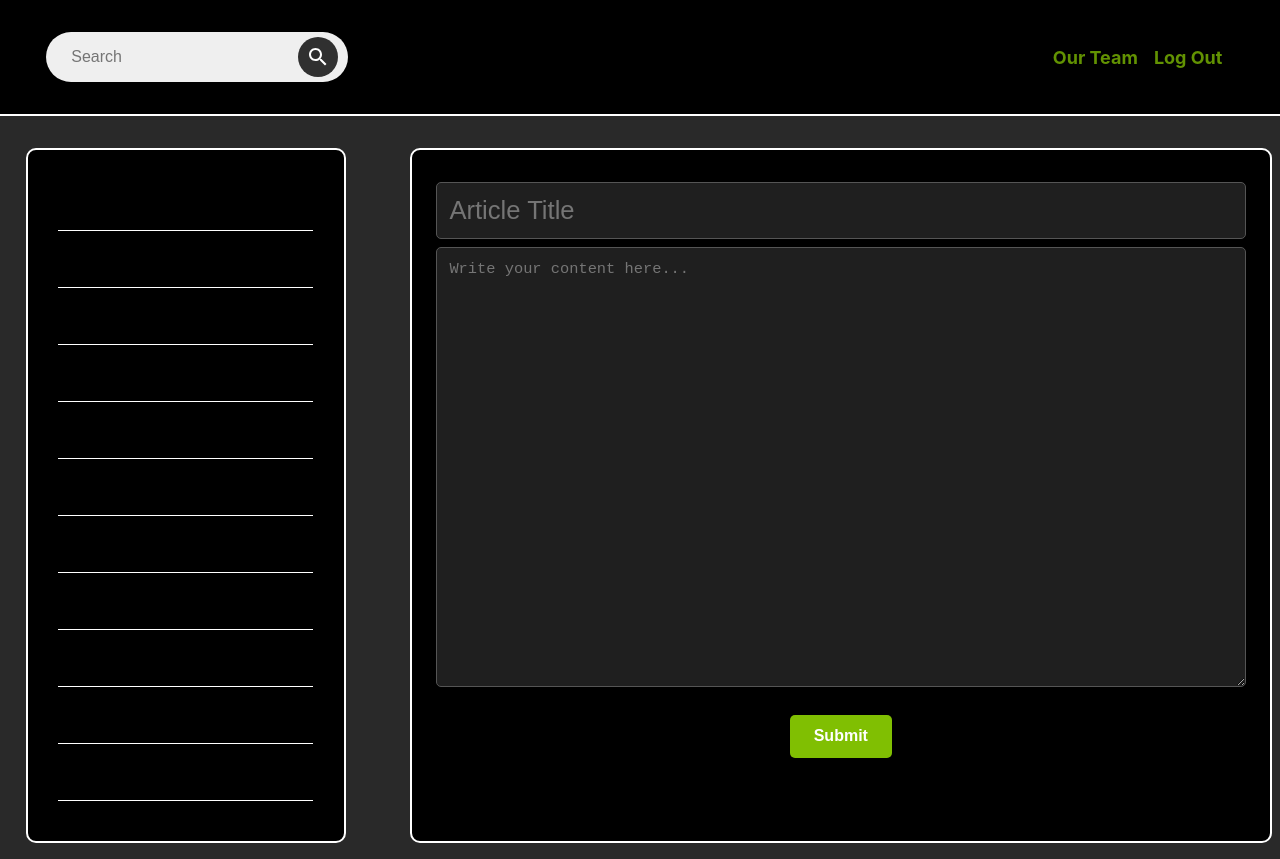
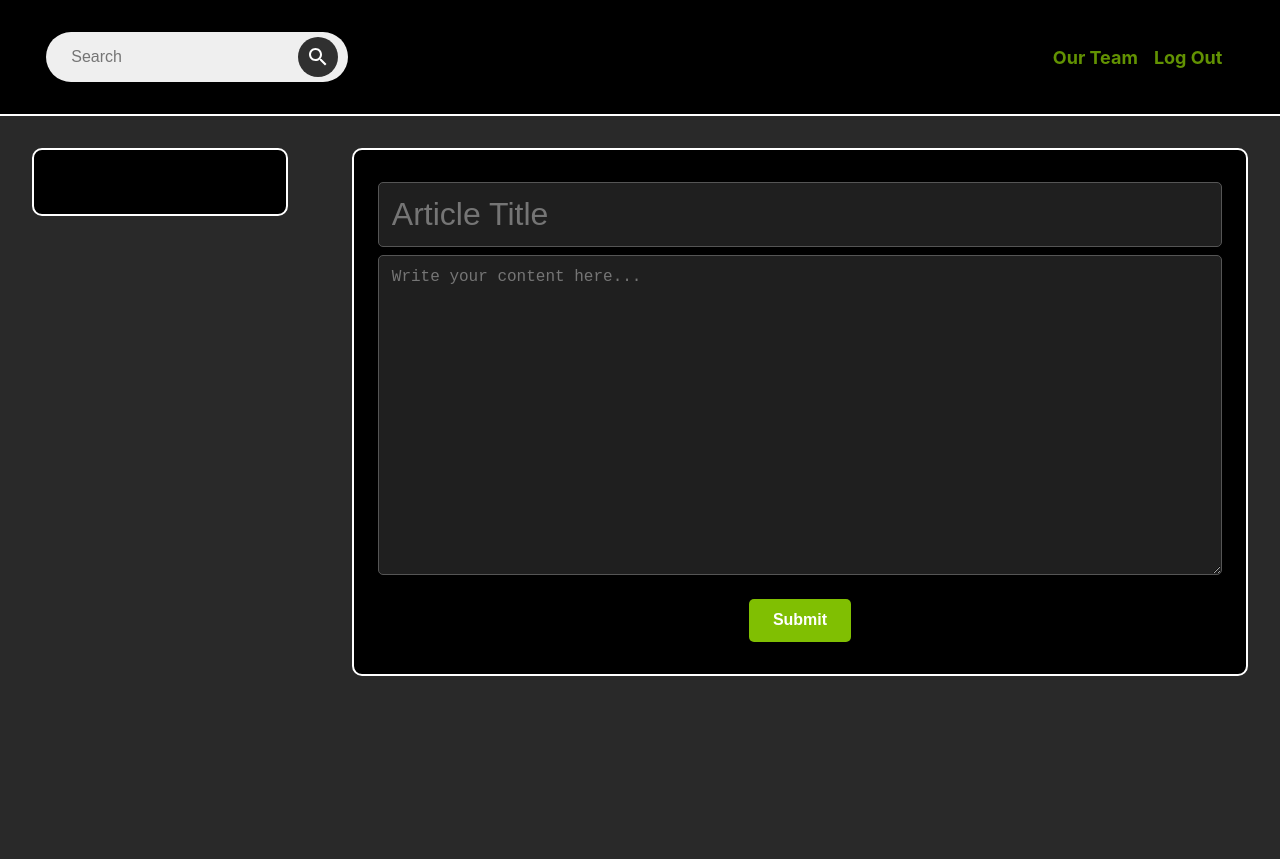
Before and after one commit to cr9169/TechOps, a React (Vite) app in the folder front/: page /homePage in a window 1280 px wide. After the commit the page ends 800 px from the top, so only its background shows below. Built offline with nearby package versions, Linux system fonts and the light colour scheme.

Commit message:
fix: homePage sizing

```diff
--- /dev/null
+++ b/front/src/components/HomePage/ArticleContainer/ArticleContainer.scss
@@ -0,0 +1,72 @@
+@import "../../../styles/dark.scss";
+
+.home-article-container {
+  width: 100%;
+  display: flex;
+  flex-direction: column;
+  padding: 2rem 1.5rem;
+  background-color: $theme-card-background-color;
+  border-radius: 10px;
+  box-sizing: border-box;
+  overflow-y: auto;
+  border: 2px solid $theme-card-border-color;
+}
+
+.home-input-title,
+.home-input-content {
+  border: 1px solid $theme-input-border-color;
+  background-color: $theme-input-background-color;
+  color: $theme-input-text-color;
+  transition: border-color 0.3s, background-color 0.3s;
+  box-sizing: border-box;
+}
+
+.home-input-title {
+  width: 100%;
+  padding: 0.8rem;
+  margin-bottom: 0.5rem;
+  font-size: 2rem;
+  border-radius: 5px;
+}
+
+.home-input-title:focus,
+.home-input-content:focus {
+  border-color: $theme-input-border-focus-color;
+  background-color: $theme-input-background-focus-color;
+}
+
+.home-input-content {
+  width: 100%;
+  height: 40vh;
+  min-height: 25vh;
+  padding: 0.8rem;
+  font-size: 1rem;
+  border-radius: 5px;
+  resize: vertical;
+  overflow-x: hidden;
+}
+
+.home-submit-button-container {
+  display: flex;
+  justify-content: center;
+  align-items: center;
+  box-sizing: border-box;
+}
+
+.home-submit-button {
+  padding: 0.8rem 1.5rem;
+  background-color: $theme-button-background-color;
+  font-weight: bold;
+  color: $theme-button-text-color;
+  font-size: 1rem;
+  border: none;
+  border-radius: 5px;
+  cursor: pointer;
+  transition: background-color 0.3s;
+  margin-top: 1.5rem;
+}
+
+.home-submit-button:hover,
+.home-submit-button:focus {
+  background-color: $theme-button-hover-background-color;
+}
--- /dev/null
+++ b/front/src/components/HomePage/ArticleContainer/ArticleContainer.tsx
@@ -0,0 +1,37 @@
+import React, { useState } from "react";
+import "./ArticleContainer.scss";
+
+const ArticleContainer: React.FC = ({}: {}) => {
+  const [title, setTitle] = useState("");
+  const [content, setContent] = useState("");
+
+  const handleSubmit = () => {
+    console.log(title, content);
+  };
+
+  return (
+    <div className="home-article-container">
+      <input
+        type="text"
+        placeholder="Article Title"
+        className="home-input-title"
+        value={title}
+        onChange={(e) => setTitle(e.target.value)}
+        maxLength={30}
+      />
+      <textarea
+        placeholder="Write your content here..."
+        className="home-input-content"
+        value={content}
+        onChange={(e) => setContent(e.target.value)}
+      ></textarea>
+      <div className="home-submit-button-container">
+        <button className="home-submit-button" onClick={handleSubmit}>
+          Submit
+        </button>
+      </div>
+    </div>
+  );
+};
+
+export default ArticleContainer;
--- a/front/src/components/HomePage/HomePage.scss
+++ b/front/src/components/HomePage/HomePage.scss
@@ -6,88 +6,22 @@
 }
 
 .home-windows-section {
+  height: 90%;
   display: flex;
   flex-direction: row;
+  justify-content: space-between;
 }
 
 .zoom-second-nav-wrapper {
-  display: flex;
+  height: 100%;
+  width: 20%;
+  box-sizing: border-box;
+  margin: 2rem 0 1rem 2rem;
 }
 
-.home-article-container {
-  width: 90rem;
-  max-width: 95%;
-  margin: 2rem 0.5rem 1rem 4rem;
-  padding: 2rem 1.5rem;
-  background-color: $theme-card-background-color;
-  border-radius: 10px;
+.zoom-article-container-wrapper {
+  height: 100%;
+  width: 70%;
   box-sizing: border-box;
-  overflow-y: auto;
-  border: 2px solid $theme-card-border-color;
+  margin: 2rem 2rem 1rem 4rem;
 }
-
-.home-input-title,
-.home-input-content {
-  border: 1px solid $theme-input-border-color;
-  background-color: $theme-input-background-color;
-  color: $theme-input-text-color;
-  transition: border-color 0.3s, background-color 0.3s;
-  box-sizing: border-box;
-}
-
-.home-input-title {
-  width: 100%;
-  padding: 0.8rem;
-  margin-bottom: 0.5rem;
-  font-size: 2vw;
-  border-radius: 5px;
-}
-
-.home-input-title:focus,
-.home-input-content:focus {
-  border-color: $theme-input-border-focus-color;
-  background-color: $theme-input-background-focus-color;
-}
-
-.home-input-content {
-  width: 100%;
-  height: 55vh;
-  min-height: 25vh;
-  padding: 0.8rem;
-  font-size: 1.2vw;
-  border-radius: 5px;
-  resize: vertical;
-  overflow-x: hidden;
-}
-
-.home-submit-button-container {
-  display: flex;
-  justify-content: center;
-  align-items: center;
-  box-sizing: border-box;
-}
-
-.home-submit-button {
-  padding: 0.8rem 1.5rem;
-  background-color: $theme-button-background-color;
-  font-weight: bold;
-  color: $theme-button-text-color;
-  font-size: 1rem;
-  border: none;
-  border-radius: 5px;
-  cursor: pointer;
-  transition: background-color 0.3s;
-  margin-top: 1.5rem;
-}
-
-.home-submit-button:hover,
-.home-submit-button:focus {
-  background-color: $theme-button-hover-background-color;
-}
-
-/* Media Query Example: Adjust styles for screens smaller than 600px */
-@media (max-width: 600px) {
-  .home-input-title {
-    font-size: 2.5rem;
-  }
-}
--- a/front/src/components/HomePage/HomePage.tsx
+++ b/front/src/components/HomePage/HomePage.tsx
@@ -3,10 +3,9 @@ import MainNavBar from "./MainNavBar/MainNavBar";
 import SecondaryNavBar from "./SecondaryNavBar/SecondaryNavBar";
 import Zoom from "@mui/material/Zoom";
 import "./HomePage.scss";
+import ArticleContainer from "./ArticleContainer/ArticleContainer";
 
 const HomePage: React.FC = ({}: {}) => {
-  const [title, setTitle] = useState("");
-  const [content, setContent] = useState("");
   const [delayCompleted, setDelayCompleted] = useState(false);
 
   useEffect(() => {
@@ -14,10 +13,6 @@ const HomePage: React.FC = ({}: {}) => {
       setDelayCompleted(true);
     }, 250);
   }, []);
-
-  const handleSubmit = () => {
-    console.log(title, content);
-  };
 
   return (
     <div className="home-main-container">
@@ -29,26 +24,8 @@ const HomePage: React.FC = ({}: {}) => {
           </div>
         </Zoom>
         <Zoom in={delayCompleted} timeout={1000}>
-          <div className="home-article-container">
-            <input
-              type="text"
-              placeholder="Article Title"
-              className="home-input-title"
-              value={title}
-              onChange={(e) => setTitle(e.target.value)}
-              maxLength={30}
-            />
-            <textarea
-              placeholder="Write your content here..."
-              className="home-input-content"
-              value={content}
-              onChange={(e) => setContent(e.target.value)}
-            ></textarea>
-            <div className="home-submit-button-container">
-              <button className="home-submit-button" onClick={handleSubmit}>
-                Submit
-              </button>
-            </div>
+          <div className="zoom-article-container-wrapper">
+            <ArticleContainer />
           </div>
         </Zoom>
       </div>
--- a/front/src/components/HomePage/SecondaryNavBar/SecondaryNavBar.scss
+++ b/front/src/components/HomePage/SecondaryNavBar/SecondaryNavBar.scss
@@ -1,22 +1,15 @@
 @import "../../../styles/dark.scss";
 
 .secondary-nav-main-container {
+  height: 100%;
+  width: 100%;
   display: flex;
   flex-direction: column;
   align-content: space-around;
-  width: 20rem;
-  margin: 2rem 0 1rem 2vw;
   padding: 2rem 1.5rem;
   background-color: $theme-card-background-color;
   border-radius: 10px;
   box-sizing: border-box;
-  overflow-y: auto;
+  overflow-y: hidden;
   border: 2px solid $theme-card-border-color;
 }
-
-.secondary-nav-main-container hr {
-  width: 95%;
-  border: none;
-  border-top: 1.5px solid $theme-card-border-color;
-  margin-top: 3rem;
-}
--- a/front/src/components/HomePage/SecondaryNavBar/SecondaryNavBar.tsx
+++ b/front/src/components/HomePage/SecondaryNavBar/SecondaryNavBar.tsx
@@ -1,21 +1,7 @@
 import "./SecondaryNavBar.scss";
 
 const SecondaryNavBar = () => {
-  return (
-    <div className="secondary-nav-main-container">
-      <hr />
-      <hr />
-      <hr />
-      <hr />
-      <hr />
-      <hr />
-      <hr />
-      <hr />
-      <hr />
-      <hr />
-      <hr />
-    </div>
-  );
+  return <div className="secondary-nav-main-container"></div>;
 };
 
 export default SecondaryNavBar;
```
